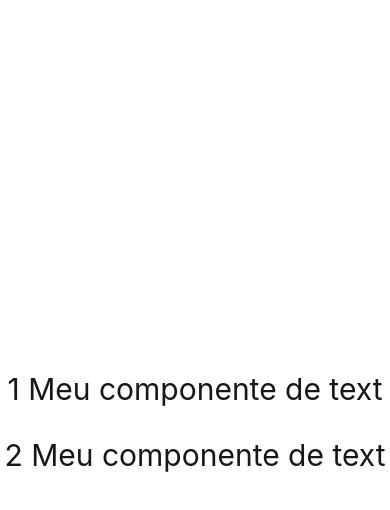
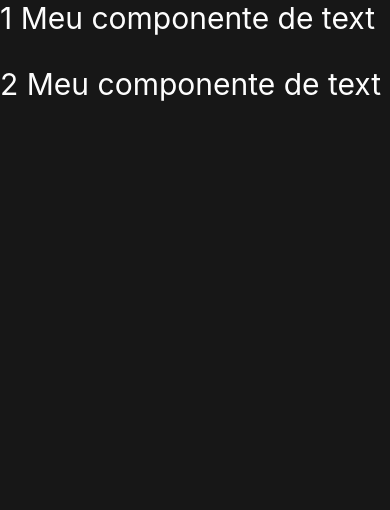
Before and after one commit to ismaelsousa/tv-maze-tutorial, a React Native app: screen / in a window 390 px wide. Shown: the top 510 px of the page. Built offline with nearby package versions, Linux system fonts and the light colour scheme.

Commit message:
feat: add container component

```diff
--- a/App.tsx
+++ b/App.tsx
@@ -1,6 +1,7 @@
 import { StatusBar } from "expo-status-bar";
 import { StyleSheet, View } from "react-native";
 import { ThemeProvider } from "styled-components/native";
+import Container from "./src/common/components/Container";
 import Spacer from "./src/common/components/Spacer";
 import Text from "./src/common/components/Text";
 import { defaultTheme } from "./src/common/constants/styles/theme/defaultTheme";
@@ -8,25 +9,15 @@ import { defaultTheme } from "./src/common/constants/styles/theme/defaultTheme";
 export default function App() {
   return (
     <ThemeProvider theme={defaultTheme}>
-      <View style={styles.container}>
-        <Text size={30} color="secondary">
+      <Container>
+        <Text size={30} color="onSecondary">
           1 Meu componente de text
         </Text>
         <Spacer height={30} />
-        <Text size={30} color="secondary">
+        <Text size={30} color="onSecondary">
           2 Meu componente de text
         </Text>
-        <StatusBar style="auto" />
-      </View>
+      </Container>
     </ThemeProvider>
   );
 }
-
-const styles = StyleSheet.create({
-  container: {
-    flex: 1,
-    backgroundColor: "#fff",
-    alignItems: "center",
-    justifyContent: "center",
-  },
-});
--- /dev/null
+++ b/src/common/components/Container/index.tsx
@@ -0,0 +1,19 @@
+import React from "react";
+import { StatusBar } from "react-native";
+import { useTheme } from "styled-components/native";
+
+import { Content } from "./styles";
+import { ContainerProps } from "./types";
+
+const Container = ({ children }: ContainerProps) => {
+  const { colors } = useTheme();
+
+  return (
+    <Content>
+      <StatusBar barStyle="light-content" backgroundColor={colors.secondary} />
+      {children}
+    </Content>
+  );
+};
+
+export default Container;
--- /dev/null
+++ b/src/common/components/Container/styles.ts
@@ -0,0 +1,6 @@
+import styled from "styled-components/native";
+
+export const Content = styled.View`
+  flex: 1;
+  background-color: ${({ theme }) => theme.colors.secondary};
+`;
--- /dev/null
+++ b/src/common/components/Container/types.ts
@@ -0,0 +1,3 @@
+export interface ContainerProps {
+  children?: React.ReactNode;
+}
```
